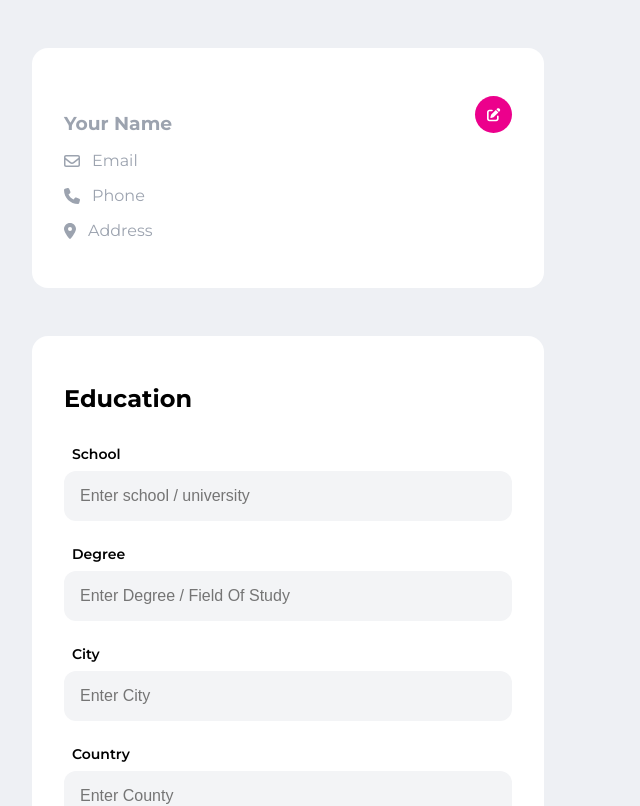
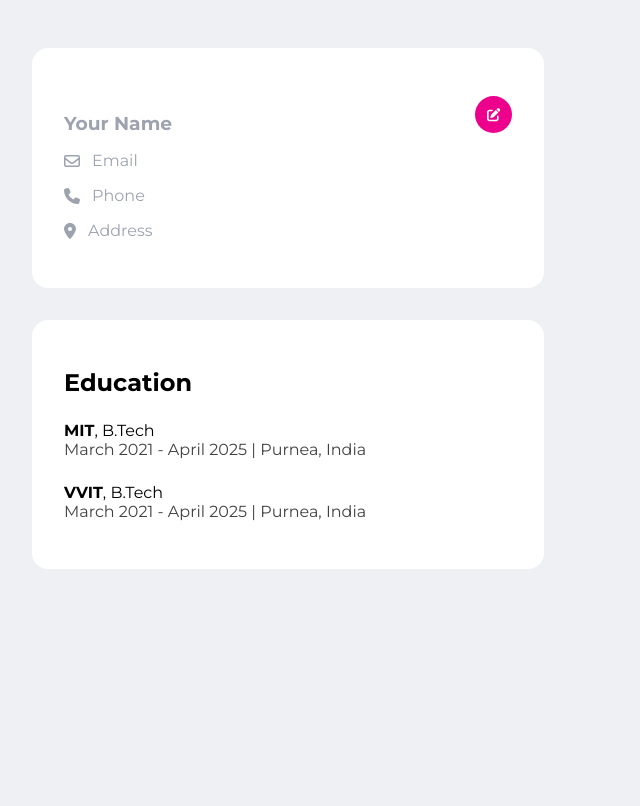
Before and after one commit to anasahmd/cv-app, a React (Vite) app: page / in a window 1280 px wide. Shown: the top 806 px of the page, without its empty margins (0-640 px from the left). Built offline with nearby package versions, Linux system fonts and the light colour scheme.

Commit message:
some changes in education comp

```diff
--- a/package.json
+++ b/package.json
@@ -15,7 +15,8 @@
     "@fortawesome/free-solid-svg-icons": "^6.4.2",
     "@fortawesome/react-fontawesome": "^0.2.0",
     "react": "^18.2.0",
-    "react-dom": "^18.2.0"
+    "react-dom": "^18.2.0",
+    "uuid": "^9.0.0"
   },
   "devDependencies": {
     "@types/react": "^18.2.15",
--- a/src/App.jsx
+++ b/src/App.jsx
@@ -2,15 +2,38 @@ import './styles/App.css';
 import BasicInfo from './components/BasicInfo';
 import { useState } from 'react';
 import Education from './components/Education';
+import { v4 as uuid } from 'uuid';
 
 function App() {
+	const sampleEducation = [
+		{
+			id: uuid(),
+			school: 'MIT',
+			degree: 'B.Tech',
+			city: 'Purnea',
+			country: 'India',
+			start: 'March 2021',
+			end: 'April 2025',
+		},
+		{
+			id: uuid(),
+			school: 'VVIT',
+			degree: 'B.Tech',
+			city: 'Purnea',
+			country: 'India',
+			start: 'March 2021',
+			end: 'April 2025',
+		},
+	];
 	const [basicInfo, setBasicInfo] = useState({});
-	const [education, setEducation] = useState([]);
+	const [education, setEducation] = useState(sampleEducation);
 
 	return (
 		<main id="main-container">
-			<BasicInfo basicInfo={basicInfo} setBasicInfo={setBasicInfo} />
-			<Education education={education} />
+			<div className="info-section">
+				<BasicInfo basicInfo={basicInfo} setBasicInfo={setBasicInfo} />
+				<Education education={education} />
+			</div>
 		</main>
 	);
 }
--- a/src/components/Education.jsx
+++ b/src/components/Education.jsx
@@ -1,11 +1,32 @@
+import { useState } from 'react';
 import '../styles/Education.css';
 import Card from './Card';
+import { faTrash } from '@fortawesome/free-solid-svg-icons';
+import { FontAwesomeIcon } from '@fortawesome/react-fontawesome';
 
-const Education = () => {
+const EducationList = ({ education, handleEducationEdit }) => {
 	return (
-		<div className="education">
-			<Card>
-				<h2>Education</h2>
+		<div className="education-list">
+			{education.map((value) => (
+				<div
+					key={value.id}
+					className="education-list-item"
+					onClick={() => handleEducationEdit(value)}
+				>
+					<div className="education-title">
+						<b>{value.school}</b>, {value.degree}
+					</div>
+					<div className="education-info">
+						{value.start} - {value.end} | {value.city}, {value.country}
+					</div>
+				</div>
+			))}
+		</div>
+	);
+};
+
+const EducationForm = ({ editItem }) => {
+	return (
 		<form action="" className="form">
 			<div className="form-input">
 				<label htmlFor="school">School</label>
@@ -13,6 +34,7 @@ const Education = () => {
 					type="text"
 					id="school"
 					placeholder="Enter school / university"
+					value={editItem.school}
 				/>
 			</div>
 			<div className="form-input">
@@ -21,25 +43,68 @@ const Education = () => {
 					type="text"
 					id="degree"
 					placeholder="Enter Degree / Field Of Study"
+					value={editItem.degree}
 				/>
 			</div>
 			<div className="form-input">
 				<label htmlFor="city">City</label>
-						<input type="text" id="city" placeholder="Enter City" />
+				<input
+					type="text"
+					id="city"
+					placeholder="Enter City"
+					value={editItem.city}
+				/>
 			</div>
 			<div className="form-input">
 				<label htmlFor="county">Country</label>
-						<input type="text" id="county" placeholder="Enter County" />
+				<input
+					type="text"
+					id="county"
+					placeholder="Enter County"
+					value={editItem.country}
+				/>
 			</div>
 			<div className="form-input">
 				<label htmlFor="start">Start Date</label>
-						<input type="month" id="start" />
+				<input type="text" id="start" value={editItem.start} />
 			</div>
 			<div className="form-input">
 				<label htmlFor="end">Start Date</label>
-						<input type="month" id="end" />
+				<input type="text" id="end" value={editItem.end} />
+			</div>
+			<div className="form-input form-btn">
+				<button type="button" className="delete">
+					<FontAwesomeIcon icon={faTrash} />
+					<b>Delete</b>
+				</button>
+				<button type="button" className="cancel">
+					Cancel
+				</button>
+				<button type="submit" className="accent-btn save">
+					Save
+				</button>
 			</div>
 		</form>
+	);
+};
+
+const Education = ({ education }) => {
+	const [editItem, setEditItem] = useState(false);
+	const handleEducationEdit = (value) => {
+		setEditItem(value);
+	};
+	return (
+		<div className="education">
+			<Card>
+				<h2>Education</h2>
+				{editItem ? (
+					<EducationForm editItem={editItem} />
+				) : (
+					<EducationList
+						education={education}
+						handleEducationEdit={handleEducationEdit}
+					/>
+				)}
 			</Card>
 		</div>
 	);
--- a/src/styles/App.css
+++ b/src/styles/App.css
@@ -14,3 +14,99 @@ body {
 #main-container {
 	width: 100%;
 }
+
+.info-section {
+	width: 40%;
+	margin: 3rem 2rem;
+	display: flex;
+	flex-direction: column;
+	gap: 2rem;
+}
+
+.text-muted {
+	color: #9ca3af;
+}
+
+h2 {
+	font-weight: 700;
+}
+
+/* Accent button */
+.accent-btn {
+	background-color: #ec008c;
+	color: white;
+	font-weight: 600;
+}
+
+.accent-btn.save {
+	padding: 1rem 2rem;
+	border-radius: 0.5rem;
+}
+
+.accent-btn.edit {
+	padding: 0.75rem;
+	border-radius: 50%;
+	position: absolute;
+	right: 0;
+}
+
+/* Form */
+
+form {
+	margin-top: 2rem;
+}
+
+.form-input {
+	margin-top: 1.5rem;
+	display: flex;
+	flex-direction: column;
+	gap: 0.5rem;
+}
+
+.form-input label {
+	font-size: 0.875rem;
+	font-weight: 600;
+	padding: 0 0.5rem;
+}
+
+.form-input input {
+	border: none;
+	background-color: #f3f4f6;
+	padding: 1rem;
+	border-radius: 0.75rem;
+	font-size: 1rem;
+}
+
+button {
+	border: none;
+	background-color: none;
+	cursor: pointer;
+}
+
+.form-input.form-btn {
+	display: flex;
+	flex-direction: row;
+	justify-content: end;
+	gap: 1.5rem;
+	align-items: center;
+}
+
+.form-btn .cancel {
+	background-color: #fff;
+	font-weight: 600;
+}
+
+.form-btn .delete {
+	margin-right: auto;
+	border: 1px solid #424242;
+	padding: 0.75rem 1.5rem;
+	border-radius: 0.5rem;
+	background-color: #fff;
+	display: flex;
+	gap: 0.5rem;
+}
+
+.form-input input:focus {
+	border: none;
+	outline: none;
+}
--- a/src/styles/BasicInfo.css
+++ b/src/styles/BasicInfo.css
@@ -1,69 +1,3 @@
-.basic-info {
-	width: 40%;
-	margin: 3rem 2rem;
-}
-
-form {
-	margin-top: 2rem;
-}
-
-.form-input {
-	margin-top: 1.5rem;
-	display: flex;
-	flex-direction: column;
-	gap: 0.5rem;
-}
-
-.form-input label {
-	font-size: 0.875rem;
-	font-weight: 600;
-	padding: 0 0.5rem;
-}
-
-.form-input input {
-	border: none;
-	background-color: #f3f4f6;
-	padding: 1rem;
-	border-radius: 0.75rem;
-	font-size: 1rem;
-}
-
-button {
-	border: none;
-	background-color: none;
-	cursor: pointer;
-}
-
-.form-input.form-btn {
-	display: flex;
-	flex-direction: row;
-	justify-content: end;
-	gap: 1.5rem;
-	align-items: center;
-}
-
-.form-btn .cancel {
-	background-color: #fff;
-	font-weight: 600;
-}
-
-.accent-btn {
-	background-color: #ec008c;
-	color: white;
-	font-weight: 600;
-}
-
-.accent-btn.save {
-	padding: 1rem 2rem;
-	border-radius: 0.5rem;
-}
-
-.accent-btn.edit {
-	padding: 0.75rem;
-	border-radius: 50%;
-	position: absolute;
-	right: 0;
-}
 .basic-info-show {
 	position: relative;
 	display: flex;
@@ -82,16 +16,3 @@ button {
 	margin-top: -0.25rem;
 	margin-bottom: 0.25rem;
 }
-
-.form-input input:focus {
-	border: none;
-	outline: none;
-}
-
-h2 {
-	font-weight: 700;
-}
-
-.text-muted {
-	color: #9ca3af;
-}
--- a/src/styles/Education.css
+++ b/src/styles/Education.css
@@ -1,34 +1,10 @@
-.education {
-	width: 40%;
-	margin: 3rem 2rem;
-}
-
-form {
-	margin-top: 2rem;
-}
-
-.form-input {
+.education-list {
 	margin-top: 1.5rem;
 	display: flex;
 	flex-direction: column;
-	gap: 0.5rem;
+	gap: 1.5rem;
 }
 
-.form-input label {
-	font-size: 0.875rem;
-	font-weight: 600;
-	padding: 0 0.5rem;
+.education-info {
+	color: #424242;
 }
-
-.form-input input {
-	border: none;
-	background-color: #f3f4f6;
-	padding: 1rem;
-	border-radius: 0.75rem;
-	font-size: 1rem;
-}
-
-.form-input input:focus {
-	border: none;
-	outline: none;
-}
```
Also changed, not shown: 1 other file (tests, documents, lock files or other folders). Lines whose indentation alone changed are shown as unchanged.
